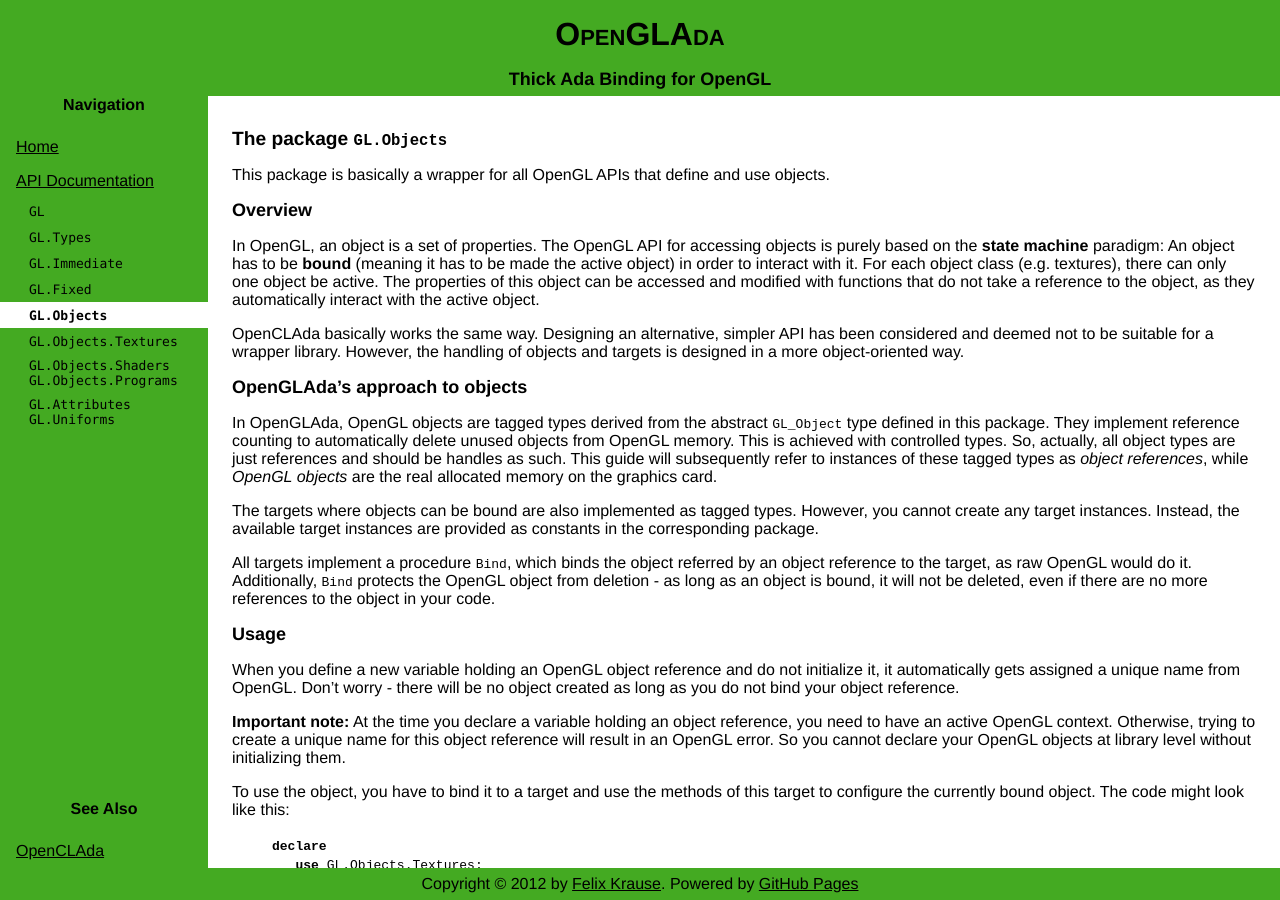
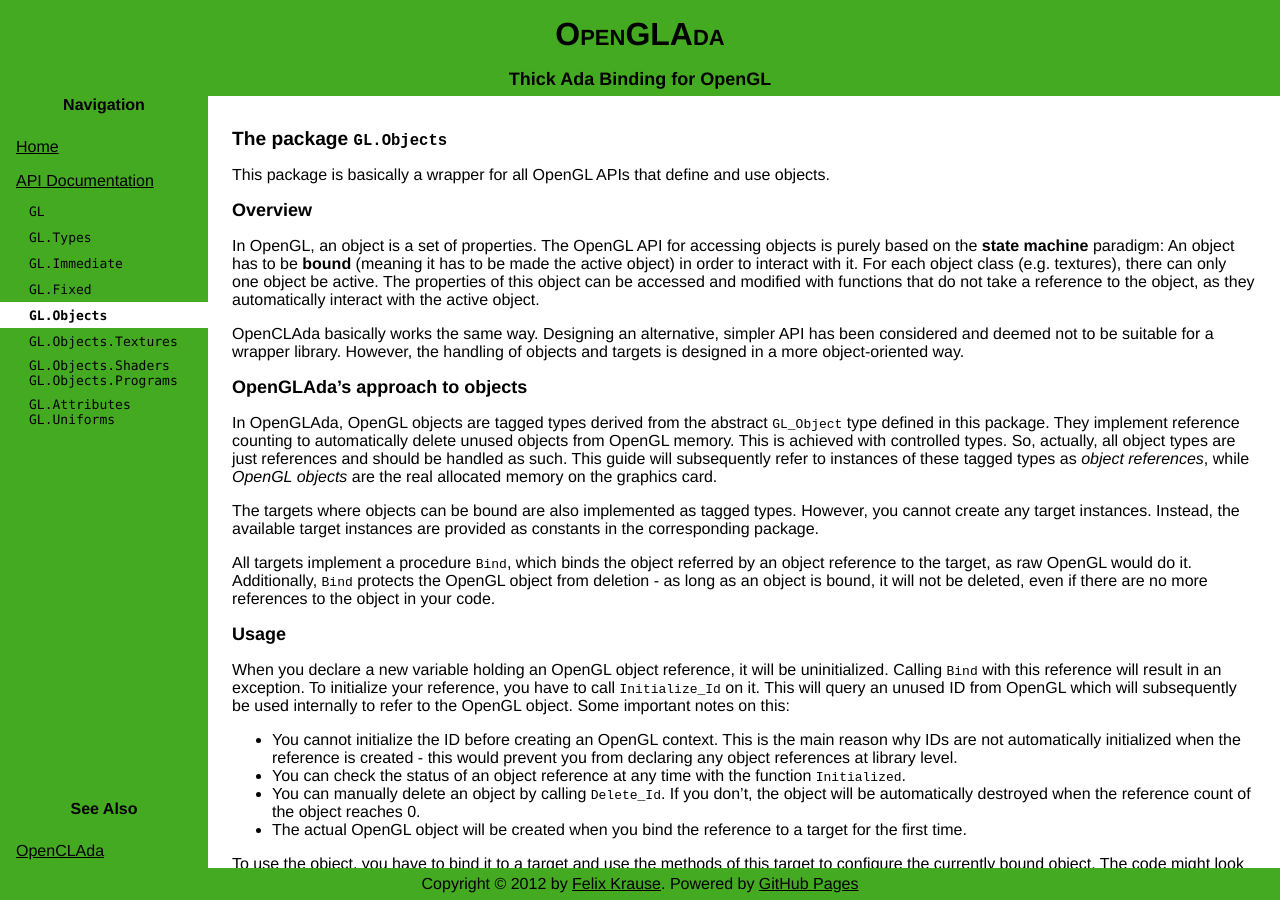
Before and after one commit to flyx/OpenGLAda, a Jekyll site: the page built from doc/GL.Objects.md, in a window 1280 px wide and 900 px high. Built offline with Jekyll 4.4.1, drawn with Linux system fonts in a browser that asks for light colours.

Commit message:
Updated doc to reflect changes to GL.Objects

```diff
--- a/doc/GL.Objects.md
+++ b/doc/GL.Objects.md
@@ -28,7 +28,7 @@
 In OpenGLAda, OpenGL objects are tagged types derived from the abstract `GL_Object`
 type defined in this package. They implement reference counting to automatically
 delete unused objects from OpenGL memory. This is achieved with controlled types.
-So, actually, all object types are just references and should be handles as such.
+So, actually, all object types are just references and should be handled as such.
 This guide will subsequently refer to instances of these tagged types as
 _object references_, while _OpenGL objects_ are the real allocated memory on the
 graphics card.
@@ -44,15 +44,23 @@
 
 ## Usage
 
-When you define a new variable holding an OpenGL object reference and do
-not initialize it, it automatically gets assigned a unique name from OpenGL.
-Don't worry - there will be no object created as long as you do not bind your
-object reference.
+When you declare a new variable holding an OpenGL object reference, it will
+be uninitialized. Calling `Bind` with this reference will result in an exception.
+To initialize your reference, you have to call `Initialize_Id` on it. This will
+query an unused ID from OpenGL which will subsequently be used internally to refer
+to the OpenGL object. Some important notes on this:
 
-**Important note:** At the time you declare a variable holding an object
-reference, you need to have an active OpenGL context. Otherwise, trying to create
-a unique name for this object reference will result in an OpenGL error. So you
-cannot declare your OpenGL objects at library level without initializing them.
+ * You cannot initialize the ID before creating an OpenGL context. This is the
+   main reason why IDs are not automatically initialized when the reference is
+   created - this would prevent you from declaring any object references at
+   library level.
+ * You can check the status of an object reference at any time with the function
+   `Initialized`.
+ * You can manually delete an object by calling `Delete_Id`. If you don't, the
+   object will be automatically destroyed when the reference count of the
+   object reaches 0.
+ * The actual OpenGL object will be created when you bind the reference to a
+   target for the first time.
 
 To use the object, you have to bind it to a target and use the methods of this
 target to configure the currently bound object. The code might look like this:
```
